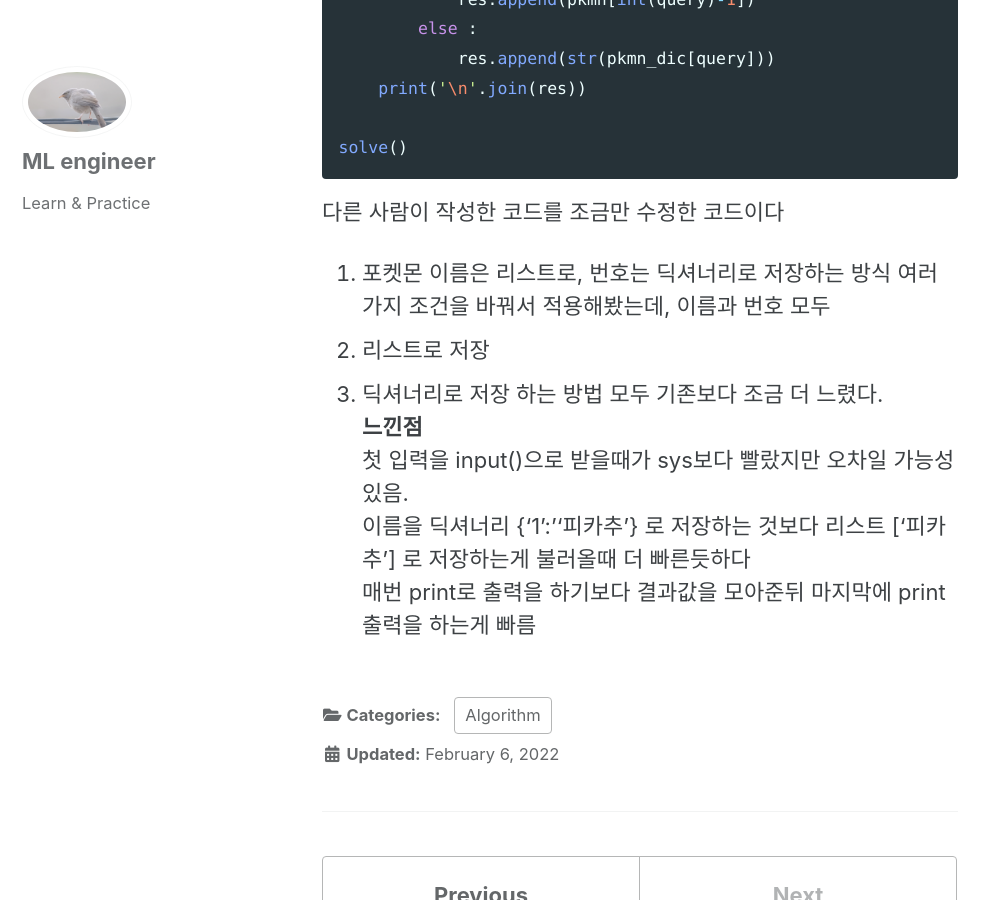
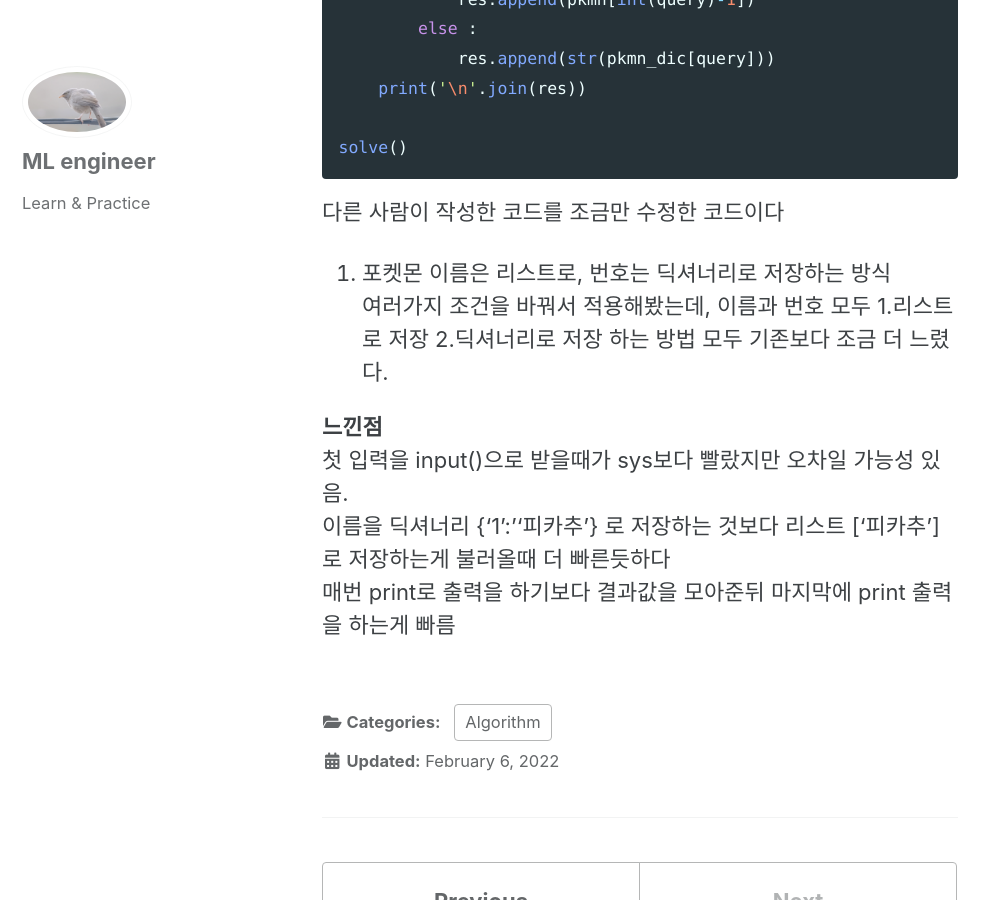
Before and after one commit to Donghee4/Donghee4.github.io, a Jekyll site: the page built from _posts/2022-02-06-34.md, in a window 1280 px wide and 900 px high, scrolled down 858 px. Shown: the whole window, without its empty margins (0-998 px from the left). Built offline with Jekyll 4.4.1, drawn with Linux system fonts in a browser that asks for light colours; cached includes are drawn as plain includes.

Commit message:
1620번 나는야 포켓몬 마스터 이다솜

````diff
--- a/_posts/2022-02-06-34.md
+++ b/_posts/2022-02-06-34.md
@@ -31,11 +31,12 @@ def solve():
 solve()
 ```
 다른 사람이 작성한 코드를 조금만 수정한 코드이다<br>
-1. 포켓몬 이름은 리스트로, 번호는 딕셔너리로 저장하는 방식
-여러가지 조건을 바꿔서 적용해봤는데, 이름과 번호 모두<br>
-1. 리스트로 저장
-2. 딕셔너리로 저장
+1. 포켓몬 이름은 리스트로, 번호는 딕셔너리로 저장하는 방식<br>
+여러가지 조건을 바꿔서 적용해봤는데, 이름과 번호 모두
+1.리스트로 저장
+2.딕셔너리로 저장
 하는 방법 모두 기존보다 조금 더 느렸다.<br>
+
 **느낀점**<br>
 첫 입력을 input()으로 받을때가 sys보다 빨랐지만 오차일 가능성 있음.<br>
 이름을 딕셔너리 {'1':''피카추'} 로 저장하는 것보다 리스트 ['피카추'] 로 저장하는게 불러올때 더 빠른듯하다<br>
````
